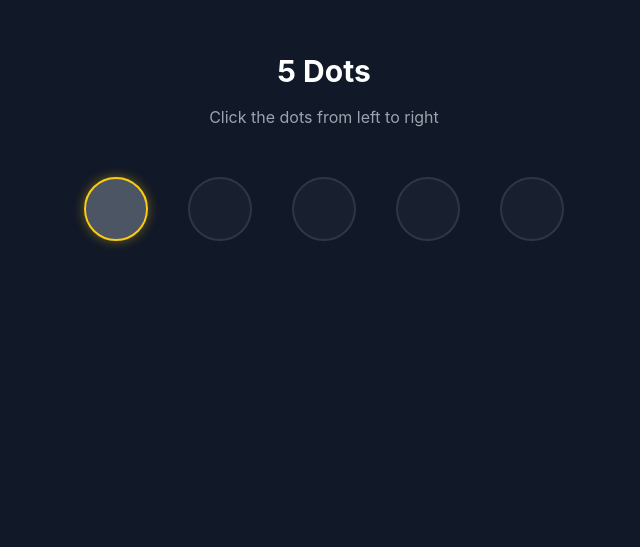
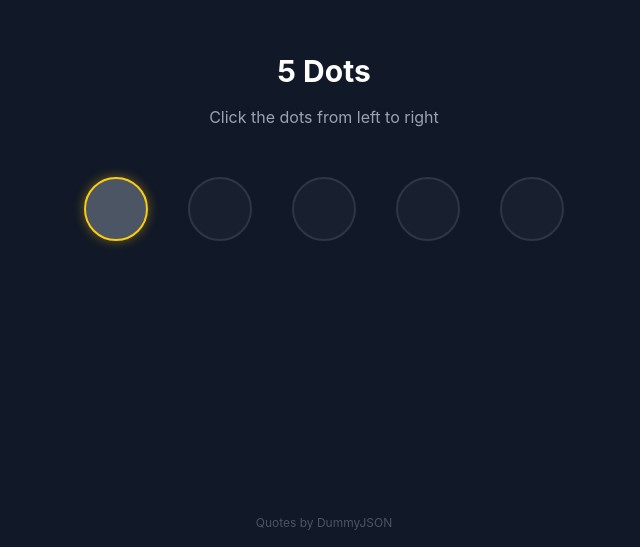
Before and after one commit to geea-develop/five-dots, a Next.js app: page / in a window 1280 px wide. Shown: the part 253-800 px from the top of the page, without its empty margins (316-956 px from the left). Built offline with nearby package versions, Linux system fonts and the light colour scheme.

Commit message:
feat: add DummyJSON attribution link at bottom

```diff
--- a/app/page.tsx
+++ b/app/page.tsx
@@ -126,6 +126,16 @@ export default function FiveDots() {
           <p className="text-gray-400 mt-2 text-sm">— {quote.author}</p>
         </div>
       )}
+
+      {/* Attribution */}
+      <a
+        href="https://dummyjson.com"
+        target="_blank"
+        rel="noopener noreferrer"
+        className="absolute bottom-4 text-gray-600 text-xs hover:text-gray-400 transition-colors z-10"
+      >
+        Quotes by DummyJSON
+      </a>
     </div>
   );
 }
```
